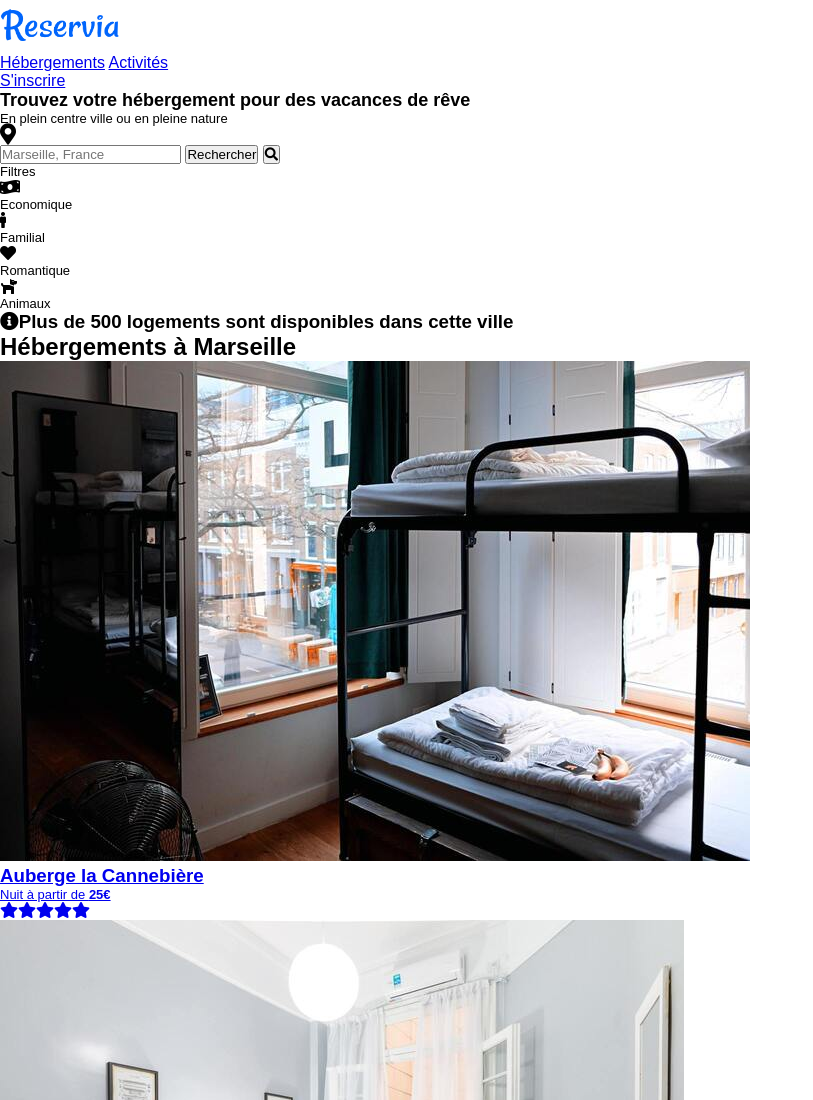
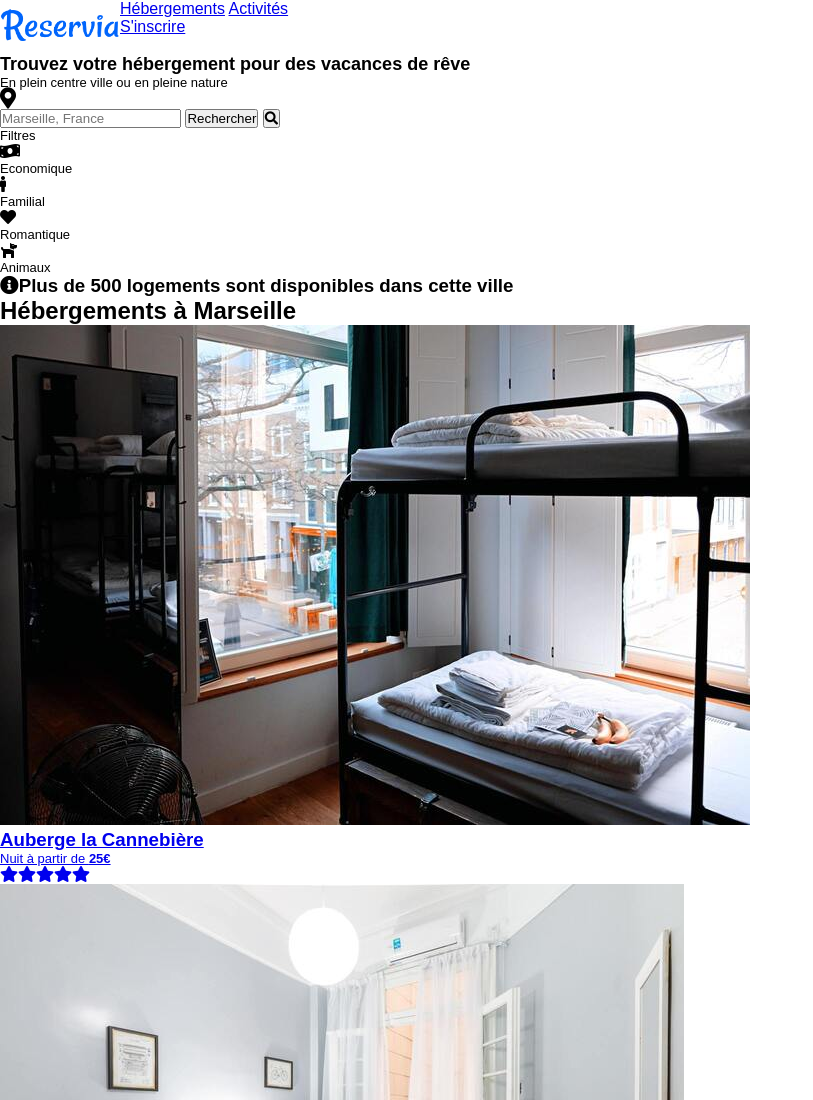
Before and after one commit to EdoBat01/BatumboEdouard_2_270821, a plain HTML site: page index.html in a window 1280 px wide. Shown: the top 1100 px of the page, without its empty margins (0-813 px from the left). Drawn offline with Linux system fonts and the light colour scheme; a web font is replaced by a local one.

Commit message:
--- Auto-Git Commit ---

```diff
--- a/style.css
+++ b/style.css
@@ -29,3 +29,7 @@ p {
 h3 {
     font-weight: bold;
 }
+/* Header*/
+
+header {
+    display: flex;
```
